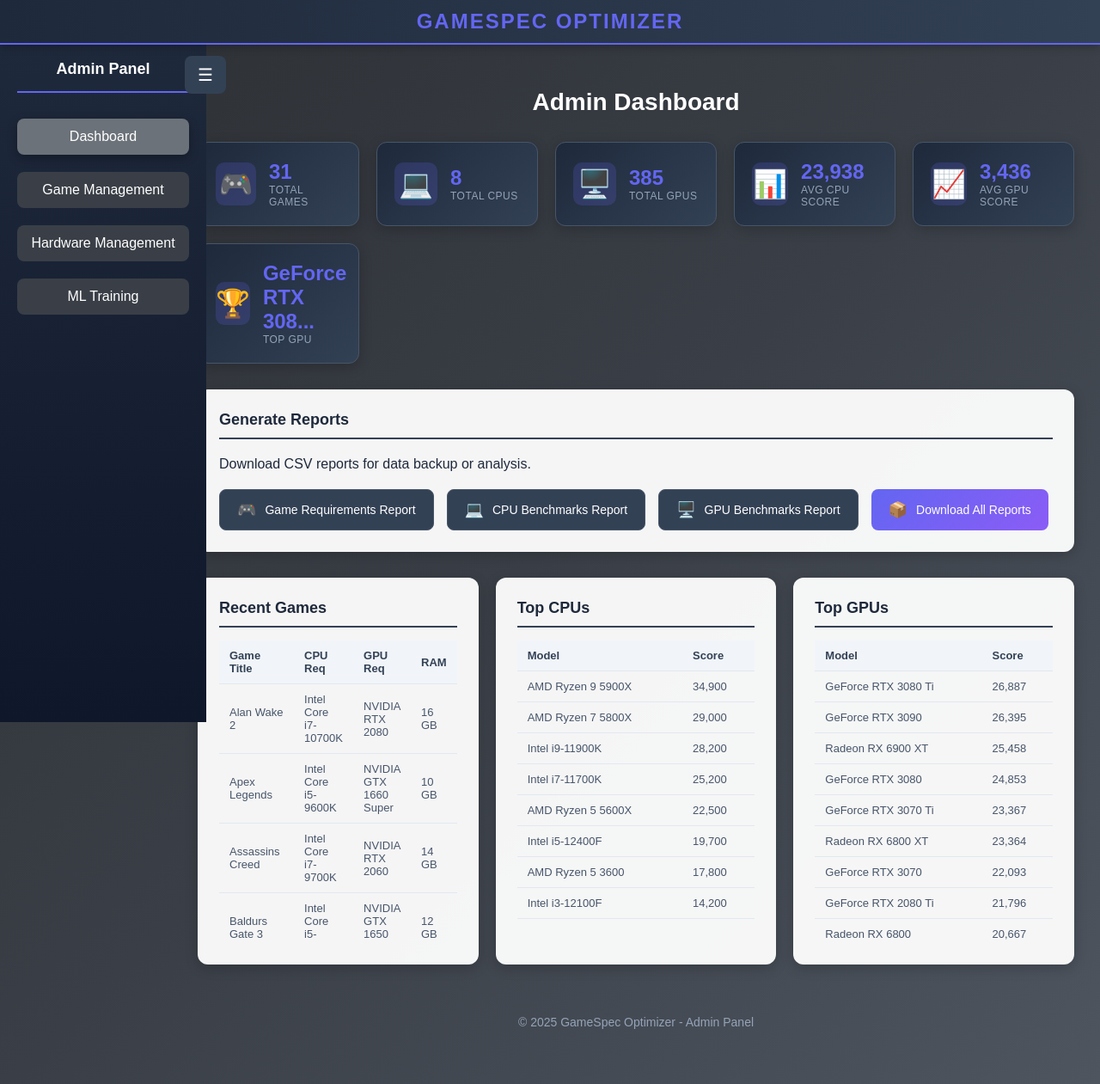
After one commit to Trish-20/GameSpec-Optimizer, a PHP site: the page made by FRONT-END/HTML/Admin Side/dashboard-admin.php in a window 1280 px wide. The commit adds this page. Shown: the whole page at 86% size. Run offline with PHP 8.4, Linux system fonts and the light colour scheme.

Commit message:
feat: Implement Admin Dashboard with statistics, report generation, and data tables; update sidebar navigation

```diff
--- a/FRONT-END/CSS/Admin Side/AdminSideStyle.css
+++ b/FRONT-END/CSS/Admin Side/AdminSideStyle.css
@@ -454,9 +454,169 @@ body {
     cursor: pointer;
 }
 
+/* ---------- DASHBOARD STYLES ---------- */
+
+/* Statistics Grid */
+.stats-grid {
+    display: grid;
+    grid-template-columns: repeat(auto-fit, minmax(180px, 1fr));
+    gap: 20px;
+    margin-bottom: 30px;
+}
+
+.stat-card {
+    background: linear-gradient(135deg, #1e293b, #334155);
+    border-radius: 12px;
+    padding: 20px;
+    display: flex;
+    align-items: center;
+    gap: 15px;
+    box-shadow: 0 4px 15px rgba(0, 0, 0, 0.2);
+    border: 1px solid #475569;
+}
+
+.stat-icon {
+    font-size: 32px;
+    width: 50px;
+    height: 50px;
+    display: flex;
+    align-items: center;
+    justify-content: center;
+    background: rgba(99, 102, 241, 0.2);
+    border-radius: 10px;
+}
+
+.stat-info {
+    display: flex;
+    flex-direction: column;
+}
+
+.stat-value {
+    font-size: 24px;
+    font-weight: bold;
+    color: #6366f1;
+}
+
+.stat-label {
+    font-size: 12px;
+    color: #94a3b8;
+    text-transform: uppercase;
+    letter-spacing: 0.5px;
+}
+
+/* Report Buttons */
+.report-buttons {
+    display: flex;
+    flex-wrap: wrap;
+    gap: 15px;
+    margin-top: 20px;
+}
+
+.report-btn {
+    display: flex;
+    align-items: center;
+    gap: 10px;
+    padding: 12px 20px;
+    background: #334155;
+    color: white;
+    border: 1px solid #475569;
+    border-radius: 8px;
+    cursor: pointer;
+    font-size: 14px;
+    transition: all 0.3s ease;
+}
+
+.report-btn:hover {
+    background: #475569;
+    transform: translateY(-2px);
+}
+
+.report-btn.primary {
+    background: linear-gradient(135deg, #6366f1, #8b5cf6);
+    border: none;
+}
+
+.report-btn.primary:hover {
+    background: linear-gradient(135deg, #4f46e5, #7c3aed);
+}
+
+.btn-icon {
+    font-size: 18px;
+}
+
+/* Tables Grid */
+.tables-grid {
+    display: grid;
+    grid-template-columns: repeat(auto-fit, minmax(300px, 1fr));
+    gap: 20px;
+    margin-top: 30px;
+}
+
+.table-card {
+    max-height: 400px;
+    display: flex;
+    flex-direction: column;
+}
+
+.table-card h3 {
+    margin-bottom: 15px;
+    flex-shrink: 0;
+}
+
+.table-container {
+    overflow-y: auto;
+    flex: 1;
+}
+
+.table-container table {
+    width: 100%;
+    border-collapse: collapse;
+    font-size: 13px;
+}
+
+.table-container th,
+.table-container td {
+    padding: 10px 12px;
+    text-align: left;
+    border-bottom: 1px solid #e2e8f0;
+}
+
+.table-container th {
+    background: #f1f5f9;
+    font-weight: 600;
+    color: #334155;
+    position: sticky;
+    top: 0;
+}
+
+.table-container tr:hover {
+    background: #f8fafc;
+}
+
+.table-container td {
+    color: #475569;
+}
+
 /* ---------- RESPONSIVE ---------- */
 @media (max-width: 900px) {
     .status-grid {
         grid-template-columns: 1fr;
     }
+
+    .stats-grid {
+        grid-template-columns: repeat(2, 1fr);
+    }
+
+    .tables-grid {
+        grid-template-columns: 1fr;
+    }
+
+    .report-buttons {
+        flex-direction: column;
+    }
+
+    .report-btn {
+        width: 100%;
+        justify-content: center;
+    }
 }
--- /dev/null
+++ b/FRONT-END/HTML/Admin Side/dashboard-admin.php
@@ -0,0 +1,160 @@
+<!DOCTYPE html>
+<html lang="en">
+<head>
+    <meta charset="UTF-8">
+    <meta name="viewport" content="width=device-width, initial-scale=1.0">
+    <title>Dashboard - Admin Panel</title>
+    <link rel="stylesheet" href="../../CSS/Admin Side/AdminSideStyle.css">
+</head>
+<body class="sidebar-open">
+
+<?php include 'header.php'; ?>
+
+<div class="content">
+    <div class="page-container">
+        <h2>Admin Dashboard</h2>
+
+        <!-- Statistics Cards -->
+        <div class="stats-grid">
+            <div class="stat-card">
+                <div class="stat-icon">🎮</div>
+                <div class="stat-info">
+                    <span class="stat-value" id="totalGames">--</span>
+                    <span class="stat-label">Total Games</span>
+                </div>
+            </div>
+            <div class="stat-card">
+                <div class="stat-icon">💻</div>
+                <div class="stat-info">
+                    <span class="stat-value" id="totalCPUs">--</span>
+                    <span class="stat-label">Total CPUs</span>
+                </div>
+            </div>
+            <div class="stat-card">
+                <div class="stat-icon">🖥️</div>
+                <div class="stat-info">
+                    <span class="stat-value" id="totalGPUs">--</span>
+                    <span class="stat-label">Total GPUs</span>
+                </div>
+            </div>
+            <div class="stat-card">
+                <div class="stat-icon">📊</div>
+                <div class="stat-info">
+                    <span class="stat-value" id="avgCPUScore">--</span>
+                    <span class="stat-label">Avg CPU Score</span>
+                </div>
+            </div>
+            <div class="stat-card">
+                <div class="stat-icon">📈</div>
+                <div class="stat-info">
+                    <span class="stat-value" id="avgGPUScore">--</span>
+                    <span class="stat-label">Avg GPU Score</span>
+                </div>
+            </div>
+            <div class="stat-card">
+                <div class="stat-icon">🏆</div>
+                <div class="stat-info">
+                    <span class="stat-value" id="topGPU">--</span>
+                    <span class="stat-label">Top GPU</span>
+                </div>
+            </div>
+        </div>
+
+        <!-- Generate Reports Section -->
+        <div class="admin-card">
+            <h3>Generate Reports</h3>
+            <p>Download CSV reports for data backup or analysis.</p>
+            <div class="report-buttons">
+                <button onclick="downloadReport('games')" class="report-btn">
+                    <span class="btn-icon">🎮</span>
+                    Game Requirements Report
+                </button>
+                <button onclick="downloadReport('cpus')" class="report-btn">
+                    <span class="btn-icon">💻</span>
+                    CPU Benchmarks Report
+                </button>
+                <button onclick="downloadReport('gpus')" class="report-btn">
+                    <span class="btn-icon">🖥️</span>
+                    GPU Benchmarks Report
+                </button>
+                <button onclick="downloadReport('all')" class="report-btn primary">
+                    <span class="btn-icon">📦</span>
+                    Download All Reports
+                </button>
+            </div>
+        </div>
+
+        <!-- Data Tables Section -->
+        <div class="tables-grid">
+            <!-- Games Table -->
+            <div class="admin-card table-card">
+                <h3>Recent Games</h3>
+                <div class="table-container">
+                    <table id="gamesTable">
+                        <thead>
+                            <tr>
+                                <th>Game Title</th>
+                                <th>CPU Req</th>
+                                <th>GPU Req</th>
+                                <th>RAM</th>
+                            </tr>
+                        </thead>
+                        <tbody>
+                            <!-- Populated by JS -->
+                        </tbody>
+                    </table>
+                </div>
+            </div>
+
+            <!-- CPUs Table -->
+            <div class="admin-card table-card">
+                <h3>Top CPUs</h3>
+                <div class="table-container">
+                    <table id="cpusTable">
+                        <thead>
+                            <tr>
+                                <th>Model</th>
+                                <th>Score</th>
+                            </tr>
+                        </thead>
+                        <tbody>
+                            <!-- Populated by JS -->
+                        </tbody>
+                    </table>
+                </div>
+            </div>
+
+            <!-- GPUs Table -->
+            <div class="admin-card table-card">
+                <h3>Top GPUs</h3>
+                <div class="table-container">
+                    <table id="gpusTable">
+                        <thead>
+                            <tr>
+                                <th>Model</th>
+                                <th>Score</th>
+                            </tr>
+                        </thead>
+                        <tbody>
+                            <!-- Populated by JS -->
+                        </tbody>
+                    </table>
+                </div>
+            </div>
+        </div>
+    </div>
+
+    <?php include 'footer.php'; ?>
+</div>
+
+<script src="../../JAVASCRIPT/Admin Side/AdminSideFunction.js"></script>
+<script>
+    document.querySelector('[data-page="dashboard"]')?.classList.add('active');
+
+    // Load dashboard data
+    if (typeof loadDashboardData === 'function') {
+        loadDashboardData();
+    }
+</script>
+</body>
+</html>
--- a/FRONT-END/HTML/Admin Side/header.php
+++ b/FRONT-END/HTML/Admin Side/header.php
@@ -6,6 +6,7 @@
 <!-- Sidebar Component -->
 <div class="sidebar">
     <h2>Admin Panel</h2>
+    <a href="dashboard-admin.php" class="nav-btn" data-page="dashboard">Dashboard</a>
     <a href="game-management.php" class="nav-btn" data-page="games">Game Management</a>
     <a href="hardware-management.php" class="nav-btn" data-page="hardware">Hardware Management</a>
     <a href="ml-training.php" class="nav-btn" data-page="ml">ML Training</a>
--- a/FRONT-END/HTML/User Side/header.php
+++ b/FRONT-END/HTML/User Side/header.php
@@ -32,7 +32,7 @@
         // Navigate to admin after 3 clicks
         if (adminClickCount >= 3) {
             adminClickCount = 0;
-            window.location.href = '../Admin Side/game-management.php';
+            window.location.href = '../Admin Side/dashboard-admin.php';
         }
 
         console.log(`Admin click count: ${adminClickCount}`);
--- a/MODULES/api/get-gpus.php
+++ b/MODULES/api/get-gpus.php
@@ -10,9 +10,14 @@ if (($handle = fopen($csvFile, 'r')) !== FALSE) {
     while (($row = fgetcsv($handle)) !== FALSE) {
         if (!empty($row[0]) && !empty($row[1])) {
 
+            // Only include Desktop GPUs
             $category = isset($row[8]) ? strtolower($row[8]) : '';
-            if (strpos($category, 'workstation') !== false ||
-                strpos($row[0], 'Quadro') !== false ||
+            if ($category !== 'desktop') {
+                continue;
+            }
+
+            // Exclude workstation GPUs
+            if (strpos($row[0], 'Quadro') !== false ||
                 strpos($row[0], 'Tesla') !== false ||
                 strpos($row[0], 'TITAN') !== false ||
                 strpos($row[0], 'RTX A') !== false) {
@@ -34,8 +39,5 @@ usort($gpus, function($a, $b) {
     return $b['score'] - $a['score'];
 });
 
-// Limit to top 100 most common gaming GPUs
-$gpus = array_slice($gpus, 0, 100);
-
 echo json_encode($gpus);
 ?>
```
Also changed, not shown: FRONT-END/JAVASCRIPT/Admin Side/AdminSideFunction.js (+140 -0 lines), MODULES/api/export-cpus.php (added, +12 -0 lines), MODULES/api/export-games.php (added, +12 -0 lines), MODULES/api/export-gpus.php (added, +12 -0 lines).
